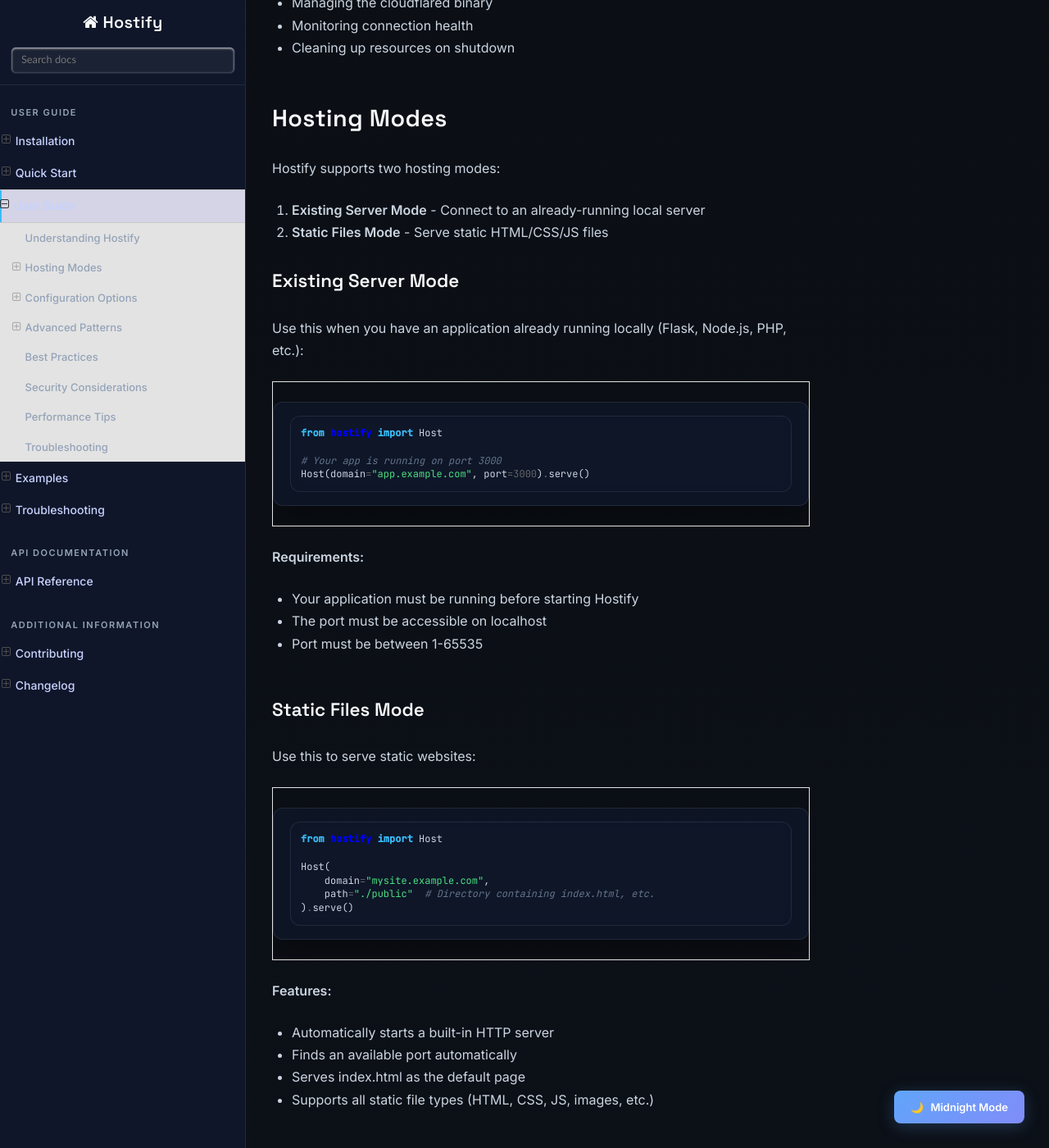
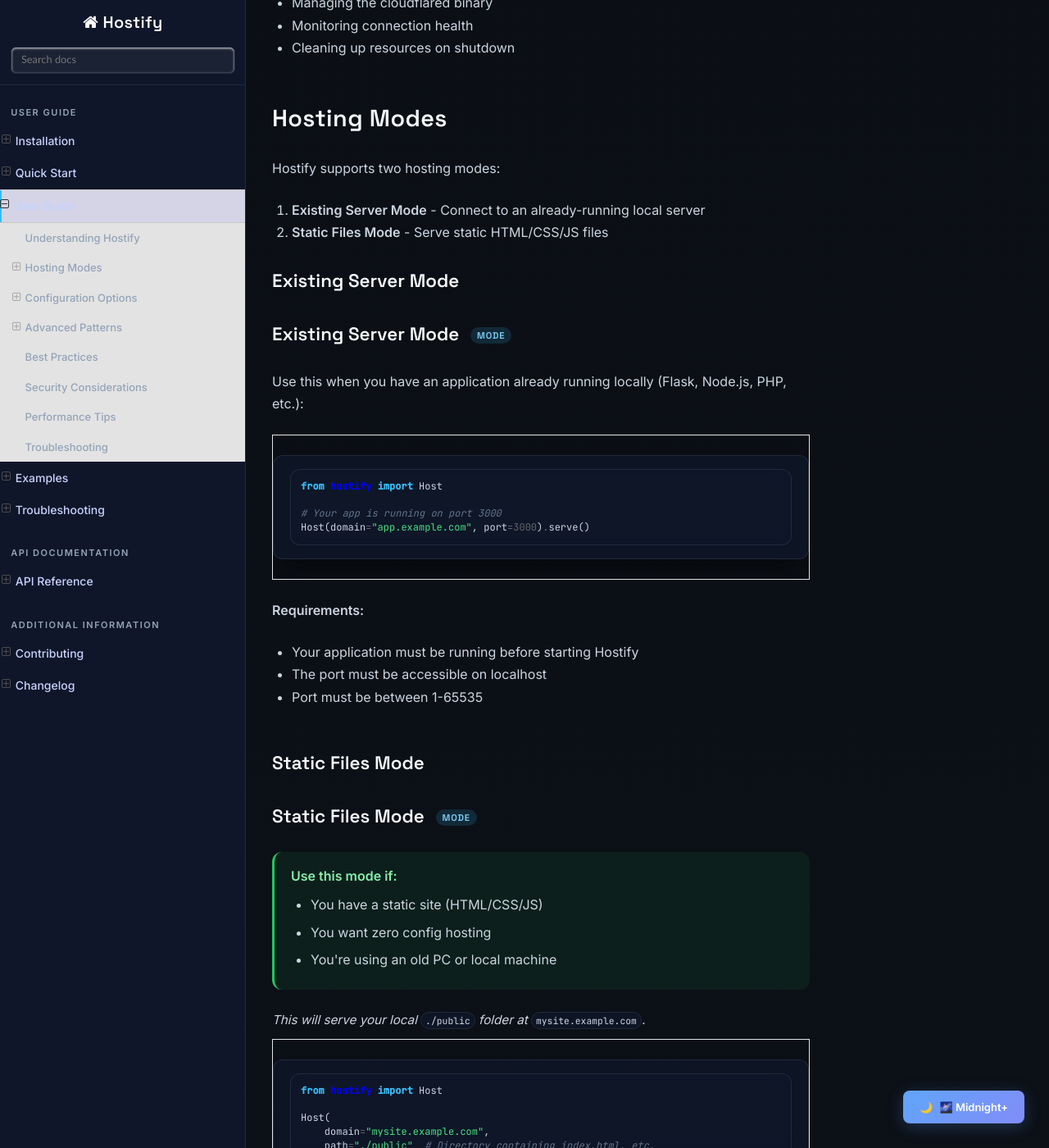
Before and after one commit to yuvrajarora1805/hostify, a Sphinx documentation site: the page built from docs/source/user_guide.rst, in a window 1280 px wide and 1400 px high, scrolled down 570 px. Shown: the whole window at 82% size. Built offline with Sphinx 7.4.7 and the Read the Docs theme 3.1.0, drawn with Linux system fonts in a browser that asks for light colours; some of the changed text lies outside the part shown.

Commit message:
Add 7 more UX enhancements to User Guide
✅ 1. Mode Badges: Visual 'MODE' badges for clarity
✅ 2. Context Lines: Human-readable code explanations
✅ 3. Info Boxes: 'Use this mode if' guidance boxes
✅ 4. Emoji Features: Benefit-driven feature lists (🚀 🎯 📄 📦)
✅ 5. Code Wrapper: Radial gradient for soft focus
✅ 6. Section Rhythm: Better spacing and dividers
✅ 7. Theme Toggle: Clearer labels (🌌 Midnight+ / ☀️ Light Mode)

Total: 14 UX improvements across all documentation
Result: Premium, Vercel/Stripe-level documentation experience

```diff
--- a/docs/source/_static/custom.css
+++ b/docs/source/_static/custom.css
@@ -224,6 +224,96 @@
 .rst-content h2 {
     letter-spacing: 0.4px !important;
     margin-bottom: 12px !important;
+}
+
+/* ========================================
+   USER GUIDE ENHANCEMENTS
+   ======================================== */
+
+/* 1. Mode Badge - Visual Clarity */
+.mode-badge {
+    font-size: 0.7rem !important;
+    margin-left: 8px !important;
+    padding: 3px 8px !important;
+    border-radius: 999px !important;
+    background: rgba(56,189,248,0.15) !important;
+    color: #7DD3FC !important;
+    letter-spacing: 0.08em !important;
+    font-weight: 600 !important;
+    vertical-align: middle !important;
+}
+
+/* 2. Context Line - Code Explanation */
+.context-line {
+    color: #94A3B8 !important;
+    font-size: 0.95rem !important;
+    margin-bottom: 10px !important;
+    margin-top: 1em !important;
+    font-style: italic !important;
+}
+
+.context-line code {
+    background: rgba(250, 204, 21, 0.1) !important;
+    color: var(--text-code-inline) !important;
+    padding: 2px 5px !important;
+    border-radius: 3px !important;
+    font-style: normal !important;
+}
+
+/* 3. Code Wrapper - Soft Focus */
+.rst-content .highlight {
+    border: 1px solid rgba(148,163,184,0.12) !important;
+    border-radius: 16px !important;
+    background: radial-gradient(
+        circle at top,
+        rgba(56,189,248,0.06),
+        rgba(15,23,42,0.85)
+    ) !important;
+}
+
+/* 4. Info Box - When to Use */
+.info-box {
+    background: rgba(34,197,94,0.08) !important;
+    border-left: 3px solid #22C55E !important;
+    padding: 16px 20px !important;
+    border-radius: 12px !important;
+    margin: 1.5em 0 !important;
+}
+
+.info-box strong {
+    color: #86EFAC !important;
+    font-weight: 600 !important;
+    display: block !important;
+    margin-bottom: 0.5em !important;
+}
+
+.info-box ul {
+    margin: 0 !important;
+    padding-left: 1.5em !important;
+}
+
+.info-box li {
+    color: #D1FAE5 !important;
+    margin: 0.4em 0 !important;
+}
+
+/* 5. Features List - Benefit-Driven */
+.features {
+    list-style: none !important;
+    padding-left: 0 !important;
+}
+
+.features li {
+    margin-bottom: 8px !important;
+    padding-left: 0 !important;
+    color: var(--text-body) !important;
+}
+
+/* 6. Section Rhythm */
+.rst-content .section {
+    margin-top: 56px !important;
+    padding-top: 24px !important;
+    border-top: 1px solid rgba(148,163,184,0.1) !important;
 }
 
 /* Expanded Menu Levels */
--- a/docs/source/_static/theme-toggle.js
+++ b/docs/source/_static/theme-toggle.js
@@ -33,7 +33,7 @@
     function updateButtonText(isMidnight) {
         const button = document.getElementById('theme-toggle');
         if (button) {
-            button.textContent = isMidnight ? 'Light Mode' : 'Midnight Mode';
+            button.textContent = isMidnight ? '☀️ Light Mode' : '🌌 Midnight+';
         }
     }
 
--- a/docs/source/user_guide.rst
+++ b/docs/source/user_guide.rst
@@ -25,6 +25,10 @@
 Existing Server Mode
 ~~~~~~~~~~~~~~~~~~~~
 
+.. raw:: html
+
+   <h3>Existing Server Mode <span class="mode-badge">MODE</span></h3>
+
 Use this when you have an application already running locally (Flask, Node.js, PHP, etc.):
 
 .. code-block:: python
@@ -43,7 +47,24 @@
 Static Files Mode
 ~~~~~~~~~~~~~~~~~
 
-Use this to serve static websites:
+.. raw:: html
+
+   <h3>Static Files Mode <span class="mode-badge">MODE</span></h3>
+
+.. raw:: html
+
+   <div class="info-box">
+   <strong>Use this mode if:</strong>
+   <ul>
+     <li>You have a static site (HTML/CSS/JS)</li>
+     <li>You want zero config hosting</li>
+     <li>You're using an old PC or local machine</li>
+   </ul>
+   </div>
+
+.. raw:: html
+
+   <p class="context-line">This will serve your local <code>./public</code> folder at <code>mysite.example.com</code>.</p>
 
 .. code-block:: python
 
@@ -56,10 +77,14 @@
 
 **Features:**
 
-- Automatically starts a built-in HTTP server
-- Finds an available port automatically
-- Serves index.html as the default page
-- Supports all static file types (HTML, CSS, JS, images, etc.)
+.. raw:: html
+
+   <ul class="features">
+   <li>🚀 Starts a built-in HTTP server automatically</li>
+   <li>🎯 Finds an available port automatically</li>
+   <li>📄 Serves index.html as the default page</li>
+   <li>📦 Supports all static file types (HTML, CSS, JS, images, etc.)</li>
+   </ul>
 
 Configuration Options
 ---------------------
```
